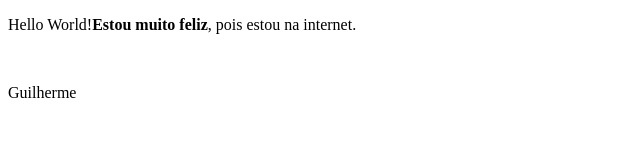
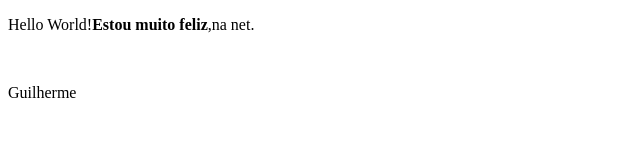
Before and after one commit to guilhermeoliveira5/Teste01, a plain HTML site: page index.html in a window 1280 px wide. Shown: the whole page, without its empty margins (0-640 px from the left). Drawn offline with Linux system fonts and the light colour scheme.

Commit message:
alteração

```diff
--- a/index.html
+++ b/index.html
@@ -7,7 +7,7 @@
 </head>
 <body>
 
-	<p>Hello World!<strong>Estou muito feliz</strong>, pois estou na internet.<p/>
+	<p>Hello World!<strong>Estou muito feliz</strong>,na net.<p/>
 		<br>
 		<p>Guilherme<p/>
 
```
